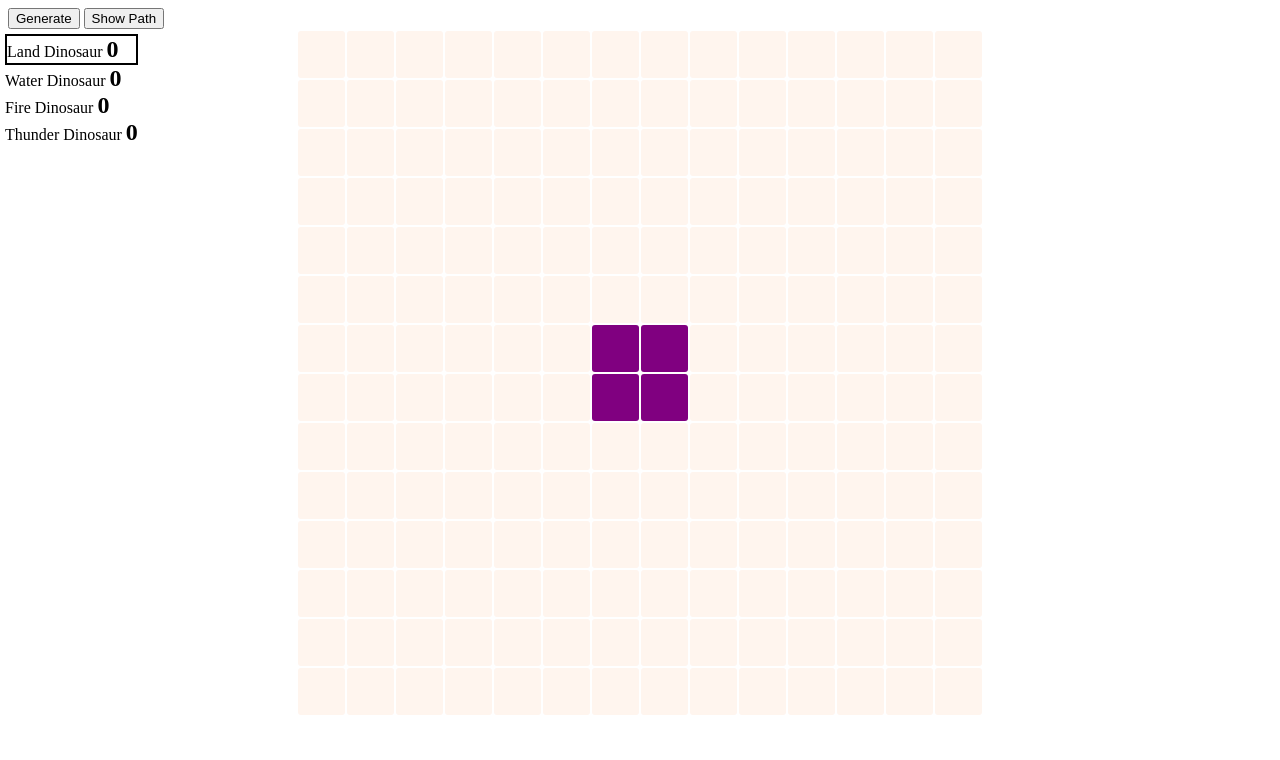
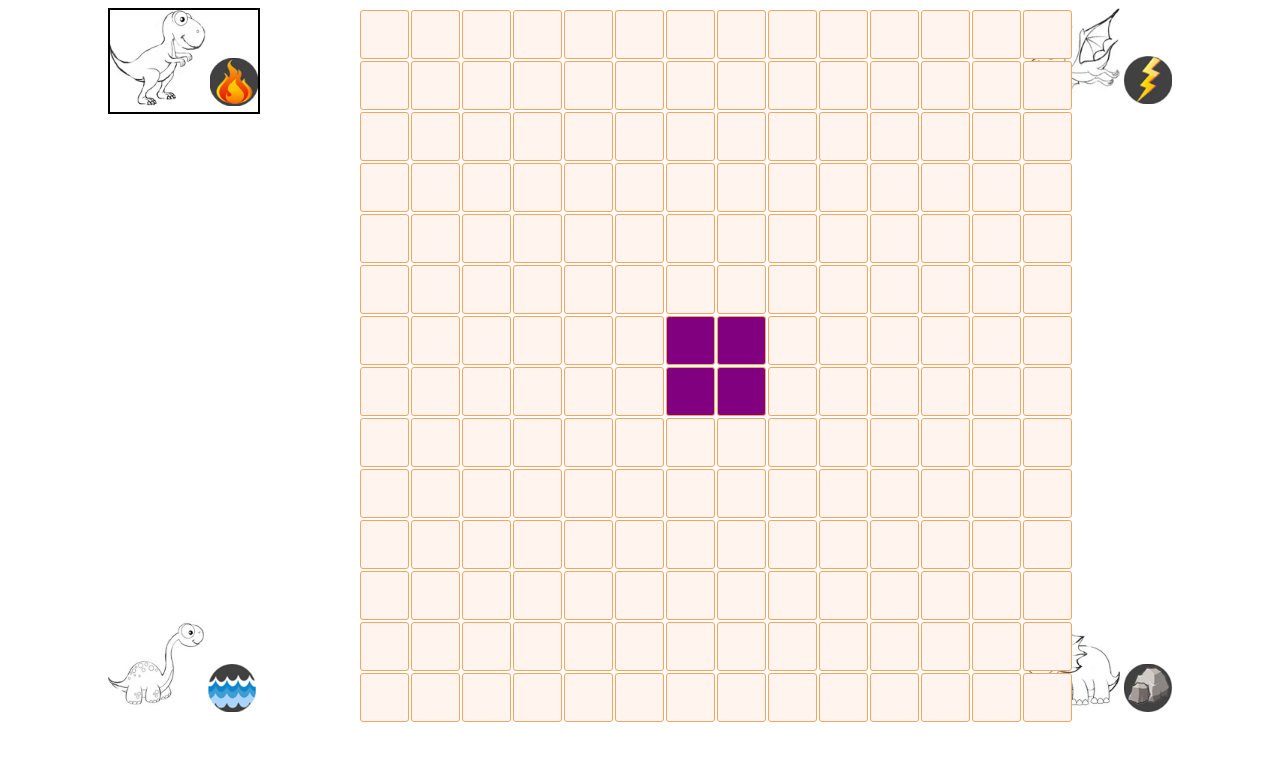
Before and after one commit to ronaldho/badassgamedesign, a website: page index.html in a window 1280 px wide. Drawn offline with nearby package versions, Linux system fonts and the light colour scheme.

Commit message:
Added player profiles

```diff
--- a/css/main.css
+++ b/css/main.css
@@ -6,11 +6,15 @@
         text-align: center;
         cursor: pointer;
         border-radius: 3px;
+        border:Solid 1px sandybrown;
       }
       .grid table tr td{
         background: seashell;
       }
-      .grid table tr td.land{
+      .grid table tr td:hover{
+            background: rosybrown;
+      }
+      .grid table tr td.earth{
         background: url("../images/texture_earth.png");
         background-size: 100% 100%;
       }
@@ -33,15 +37,26 @@
         background: black;
         color: White;
       }
+      .game{
+            position: relative;
+      }
+      .grid{
+            position: absolute;
+            margin:0 auto;
+            top:0;
+            left: 350px;
+      }
       .grid .gameworld{
         margin: 0 auto;
       }
       .playerScores{
-            position: absolute;
-            top: 50;
-            left:0;
+            position: relative;
+            height:700px;
         padding: 5px;
 
+      }
+      .playerScores .playerDetails{
+            position: absolute;
       }
       .playerScores .playerDetails.highlight{
         border: solid 2px Black;
@@ -50,3 +65,10 @@
         font-size: 24px;
         font-weight: bold;
       }
+      .playerScores .dinoImage{
+            max-width: 96px;
+            clear:both;
+      }
+      .playerScores .dinoBomb{
+            max-width: 48px;
+      }
--- a/index.html
+++ b/index.html
@@ -20,29 +20,31 @@
     <script src="https://ajax.googleapis.com/ajax/libs/jquery/1.11.3/jquery.min.js"></script>
     <script type="text/javascript" src="js/pathfinding-browser.min.js"></script>
     <script type="text/javascript" src="js/path.js"></script>
-    <div class="testing">
+    <div class="testing" style="display:none">
       <input type="button" id="generatePath" value="Generate"/>
       <input type="button" id="showPathForPlayer" value="Show Path"/>
     </div>
+    <div class="game">
         <div class="playerScores">
-      <div id="landDino" class="playerDetails highlight">
-        <span>Land Dinosaur</span>
-        <span class="bombs">0</span>
+          <div id="fireDino" class="playerDetails highlight" style="top:0; left:100px;">
+            <img src="images/dino_fire.png" class="dinoImage"/>
+            <span class="bombs"><img src="images/bomb_fire.png" class="dinoBomb"/></span>
           </div>
-      <div id="waterDino" class="playerDetails">
-        <span>Water Dinosaur</span>
-        <span class="bombs">0</span>
+          <div id="airDino" class="playerDetails" style="top:0; right:100px;">
+            <img src="images/dino_thunder.png" class="dinoImage"/>
+            <span class="bombs"><img src="images/bomb_thunder.png" class="dinoBomb"/></span>
           </div>
-      <div id="fireDino" class="playerDetails">
-        <span>Fire Dinosaur</span>
-        <span class="bombs">0</span>
+          <div id="landDino" class="playerDetails " style="bottom:0; right:100px;">
+            <img src="images/dino_earth.png" class="dinoImage"/>
+            <span class="bombs"><img src="images/bomb_earth.png" class="dinoBomb"/></span>
           </div>
-      <div id="airDino" class="playerDetails">
-        <span>Thunder Dinosaur</span>
-        <span class="bombs">0</span>
+          <div id="waterDino" class="playerDetails" style="bottom:0; left:100px;">
+            <img src="images/dino_water.png" class="dinoImage"/>
+            <span class="bombs"><img src="images/bomb_water.png" class="dinoBomb"/></span>
           </div>
         </div>
         <div class="grid">
 
         </div>
+    </div>
 </body>
--- a/js/path.js
+++ b/js/path.js
@@ -4,7 +4,7 @@ var gridWorldArray = new Array();
 var currentPlayer = 1;
 var playerPos = [[0, 0], [13, 0], [13, 13], [0, 13]];
 var playerBombs = [0, 0, 0, 0];
-var color = ["land", "water", "fire", "thunder", "portal", "done", "empty"];
+var color = ["fire", "thunder", "earth", "water", "portal", "done", "empty"];
         function tile(xpos, ypos){
           var elem = $(".gameworld tr td[xpos="+ xpos +"][ypos = " +ypos + "]");
           return elem;
@@ -63,7 +63,8 @@ var color = ["land", "water", "fire", "thunder", "portal", "done", "empty"];
                 i++;
             }
             if (path.length > 0)
-                alert(currentPlayer + "\n Found Path:" + path.join("\n"));
+                    alert("Player:" + color[currentPlayer] + " won the game! You can continue competing.");
+                //alert(currentPlayer + "\n Found Path:" + path.join("\n"));
         }
         function createPathFromFinder(path){
           var arrayLength = path.length;
```
Lines whose indentation alone changed are shown as unchanged.
